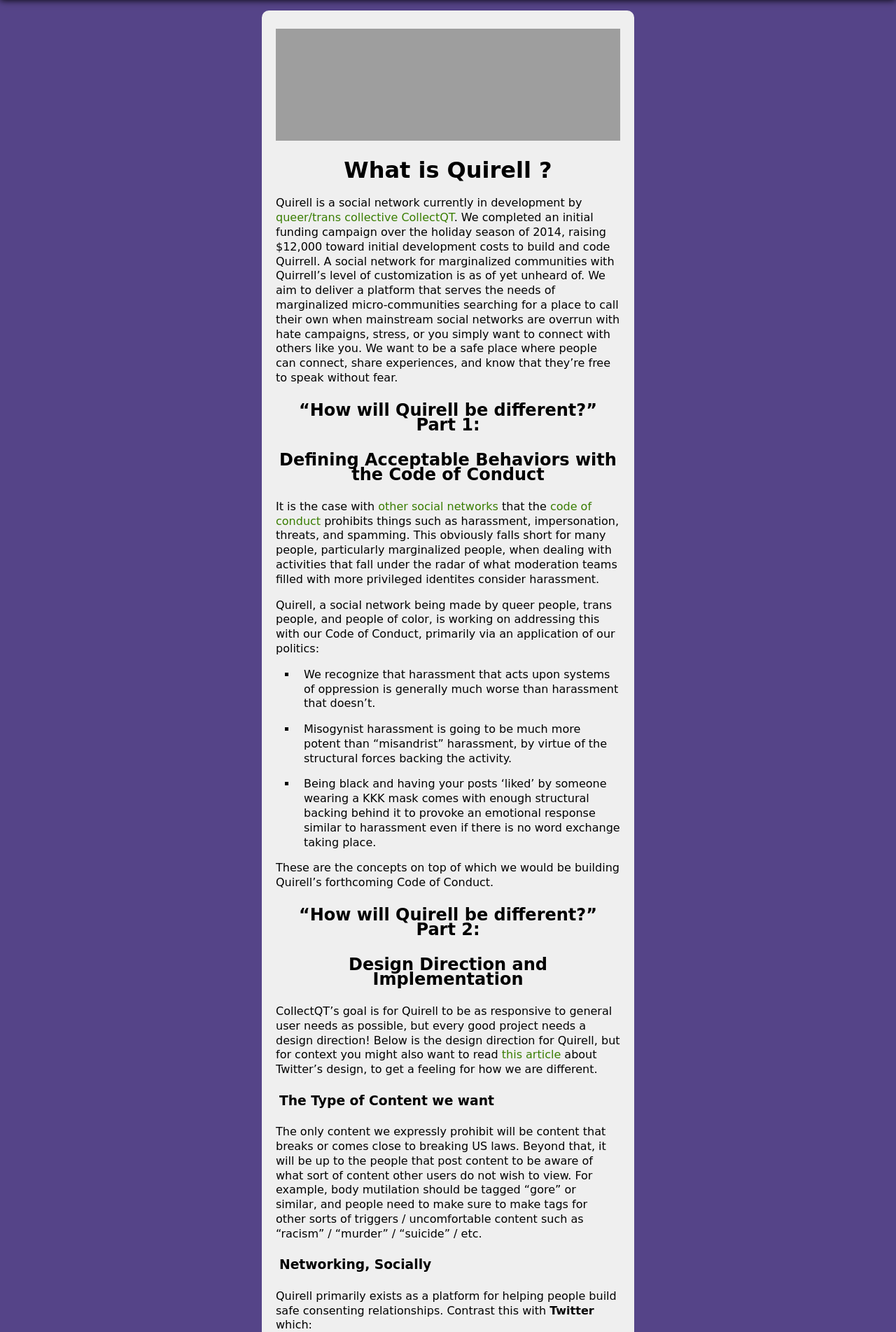
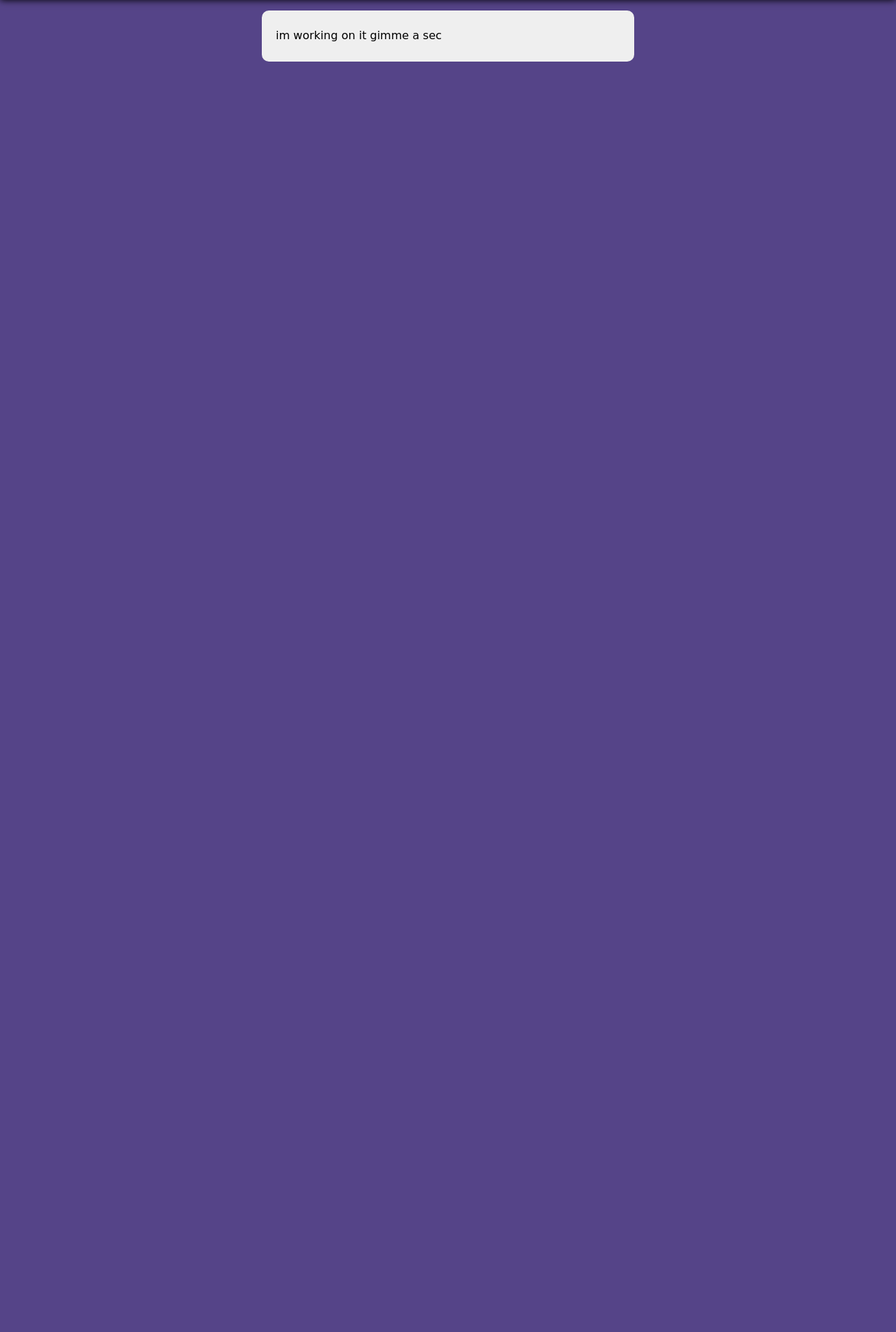
Before and after one commit to LynnCo/sj2neo, a Flask app: page / in a window 1280 px wide. Shown: the part 55-1958 px from the top of the page at 70% size. After the commit the page ends 143 px from the top, so only its background shows below. Run offline with Flask 2, Linux system fonts and the light colour scheme; parts of the project's set-up code (start-up, migrations or seed data) failed here and were passed over; some libraries are stand-ins or nearby versions; some web fonts are replaced; grey boxes are pictures that could not be loaded.

Commit message:
update content

```diff
--- a/sj2neo/templates/paths/index.html
+++ b/sj2neo/templates/paths/index.html
@@ -1,62 +1,6 @@
 {% extends "message.html" %}
 {% block article %}
 
-<img alt="Quirell Logo" src="https://images.indiegogo.com/file_attachments/967076/files/20141028170452-vj6a9r2.jpg?1414541092" style="width:100%;">
-
-# What is Quirell ?
-
-Quirell is a social network currently in development by [queer/trans collective CollectQT](https://twitter.com/collectqt).  We completed an initial funding campaign over the holiday season of 2014, raising $12,000 toward initial development costs to build and code Quirrell. A social network for marginalized communities with Quirrell’s level of customization is as of yet unheard of. We aim to deliver a platform that serves the needs of marginalized micro-communities searching for a place to call their own when mainstream social networks are overrun with hate campaigns, stress, or you simply want to connect with others like you. We want to be a safe place where people can connect, share experiences, and know that they’re free to speak without fear.
-
-## “How will Quirell be different?” Part 1:
-## Defining Acceptable Behaviors with the Code of Conduct
-
-It is the case with [other social networks](https://www.facebook.com/legal/terms) that the [code of conduct](https://support.twitter.com/articles/18311) prohibits things such as harassment, impersonation, threats, and spamming. This obviously falls short for many people, particularly marginalized people, when dealing with activities that fall under the radar of what moderation teams filled with more privileged identites consider harassment.
-
-Quirell, a social network being made by queer people, trans people, and people of color, is working on addressing this with our Code of Conduct, primarily via an application of our politics:
-
-* We recognize that harassment that acts upon systems of oppression is generally much worse than harassment that doesn’t.
-
-* Misogynist harassment is going to be much more potent than “misandrist” harassment, by virtue of the structural forces backing the activity.
-
-* Being black and having your posts ‘liked’ by someone wearing a KKK mask comes with enough structural backing behind it to provoke an emotional response similar to harassment even if there is no word exchange taking place.
-
-These are the concepts on top of which we would be building Quirell’s forthcoming Code of Conduct.
-
-## “How will Quirell be different?” Part 2:
-## Design Direction and Implementation
-
-CollectQT’s goal is for Quirell to be as responsive to general user needs as possible, but every good project needs a design direction! Below is the design direction for Quirell, but for context you might also want to read [this article](https://medium.com/lets-not-pretend-we-have-it-all-figured-out/a-product-manager-s-farewell-4577372a8926) about Twitter’s design, to get a feeling for how we are different.
-
-### The Type of Content we want
-
-The only content we expressly prohibit will be content that breaks or comes close to breaking US laws. Beyond that, it will be up to the people that post content to be aware of what sort of content other users do not wish to view. For example, body mutilation should be tagged “gore” or similar, and people need to make sure to make tags for other sorts of triggers / uncomfortable content such as “racism” / “murder” / “suicide” / etc.
-
-### Networking, Socially
-
-Quirell primarily exists as a platform for helping people build safe consenting relationships. Contrast this with **Twitter** which:
-
-* is built for massive engagement (often with #Brands, or with hordes of bigots)
-* is probably the best way to get 100,000 views on an artsy cat picture
-
-And **Facebook**, whose goal of becoming the "canonical" social network leads to situations such as:
-
-* it being fairly likely to replicate toxic meatspace relationships, hence the presence of racist family posts
-* it being good for asking your old college roommate if they are still doing music commissions
-
-By contrast, **Quirell** aims to be good at:
-
-* Creating smaller more manageable social spaces
-* Giving a lot of control over who and what you do or don’t want to engage with
-* As close as possible to a realistic representation of human relationships, instead of relationships carried out by machines
-
-## FAQ
-
-**Q: When is it going to be up?**
-
-[The original plan](https://gitlab.com/collectqt/quirell/milestones) was to have the first tech demo be up in early January. This proved to be extremely optimistic, and at the current rate of coding, that milestone will probably be hit in **late March / early April**. When we know for sure that we are approaching a first test release, you’ll probably see an announcement about it! But in the meantime, if you are technically inclined (or just curious) you can check the day to day [code commit log](https://gitlab.com/collectqt/quirell/commits/develop).
-
-**Q: How can I help with it?**
-
-It you like scrolling through obscure UIs, then you can go through [the gitlab issues](https://gitlab.com/collectqt/quirell/issues). There also exists an extremely outdated but still potentially useful [guide to the types of things the project needs](http://collectqt.me/quirell-now-what).
+im working on it gimme a sec
 
 {% endblock %}
```
